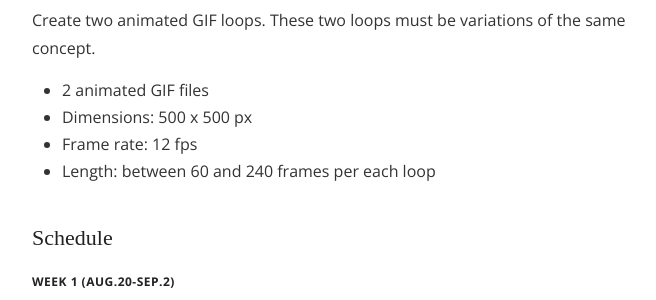
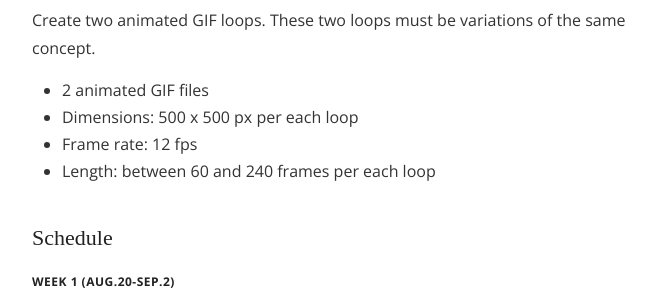
Before and after one commit to Mirandadaa/mica-gd300, a Jekyll site: the page built from _posts/110-9-1-proj-loop.md, in a window 1280 px wide and 900 px high, scrolled down 1946 px. Shown: the part 154-454 px from the top of the window, without its empty margins (288-944 px from the left). Built offline with Jekyll 4.4.1, drawn with Linux system fonts in a browser that asks for light colours; some web fonts are replaced.

Commit message:
quick edit

```diff
--- a/_posts/110-9-1-proj-loop.md
+++ b/_posts/110-9-1-proj-loop.md
@@ -58,7 +58,7 @@ An animated GIF is a [very popular](http://www.nytimes.com/2013/02/14/fashion/co
 Create two animated GIF loops. These two loops must be variations of the same concept.
 
 - 2 animated GIF files
-- Dimensions: 500 x 500 px
+- Dimensions: 500 x 500 px per each loop
 - Frame rate: 12 fps
 - Length: between 60 and 240 frames per each loop
 
```
